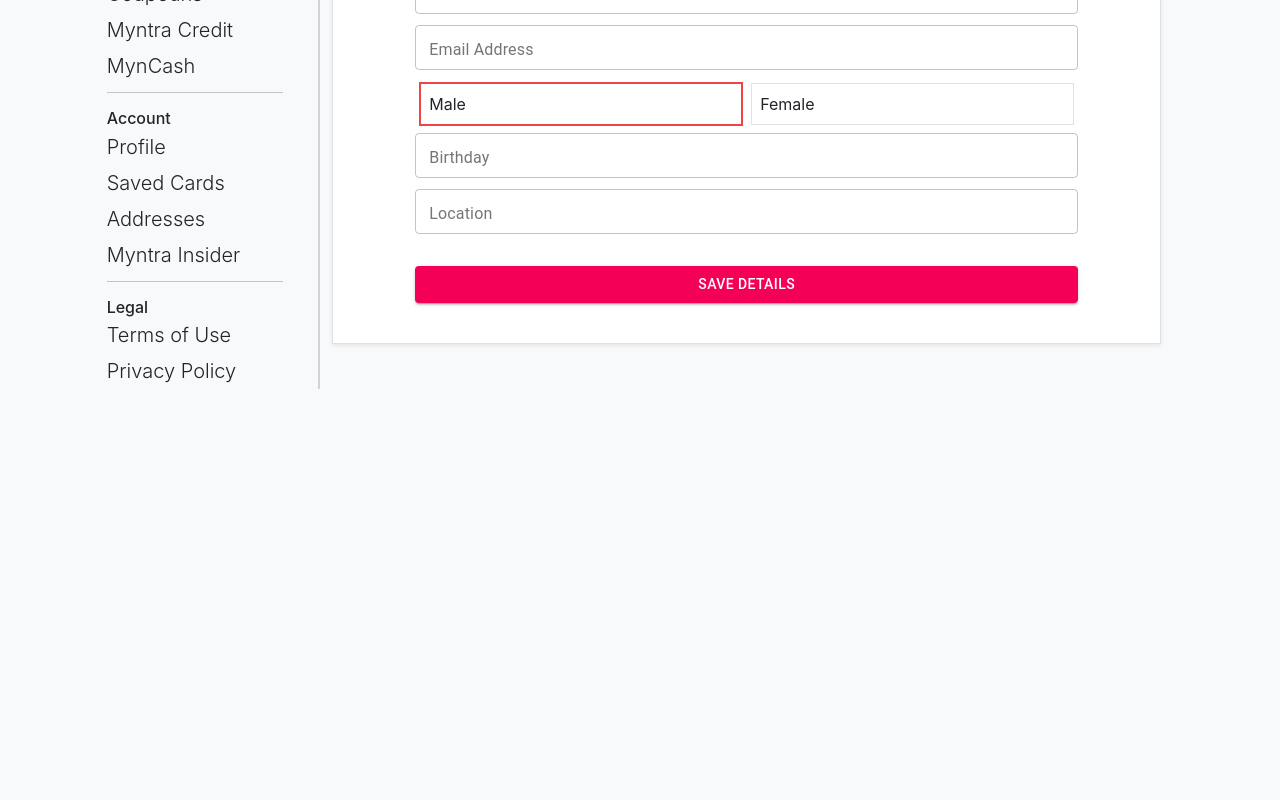
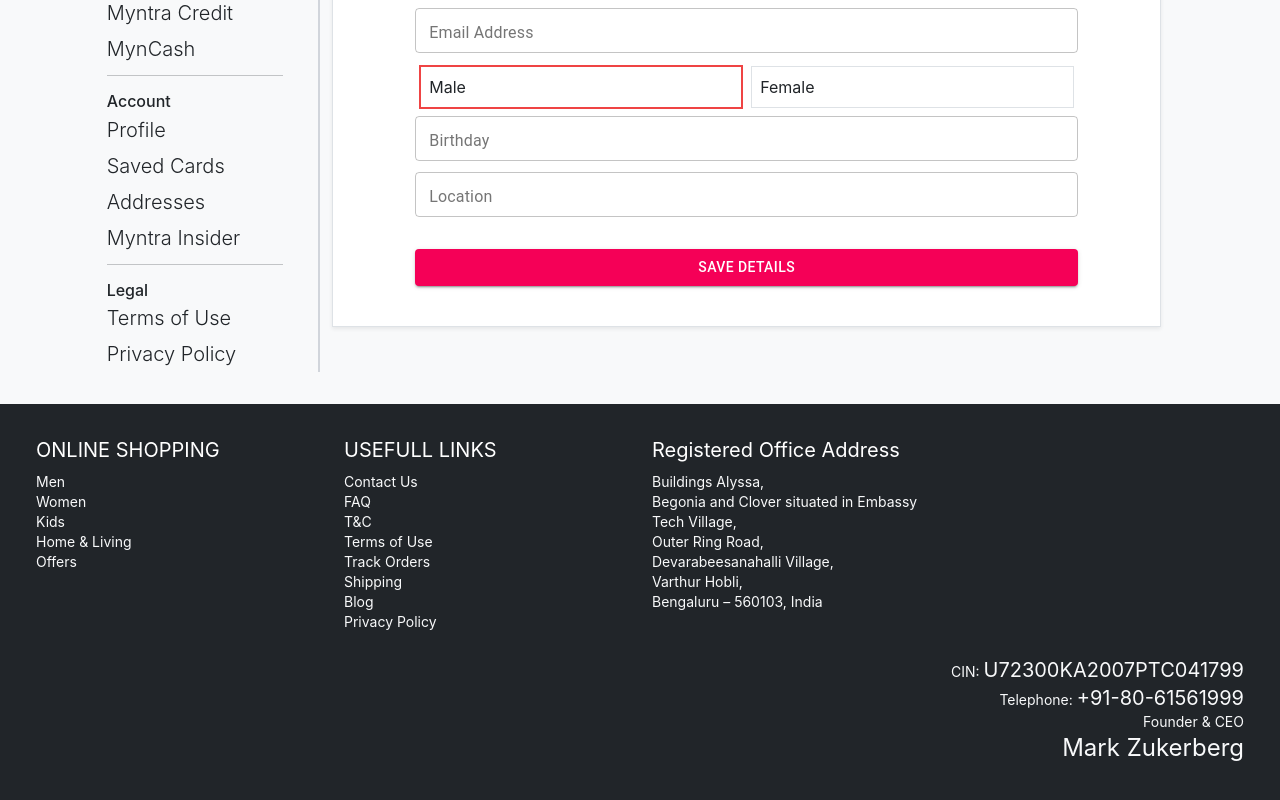
Before and after one commit to isrkrahul53/treevesto, a Next.js app: page /account/profile/edit in a window 1280 px wide. Shown: the part 416-1216 px from the top of the page. Before the commit the page ends 837 px from the top, so only its background shows below. Built offline with nearby package versions, Linux system fonts and the light colour scheme; no server answers.

Commit message:
Footer added

```diff
--- /dev/null
+++ b/component/common/footer.tsx
@@ -0,0 +1,46 @@
+export default function Footer(){
+    return <div className="bg-dark text-white p-4">
+        <div className="container">
+            <div className="row">
+                <div className="col-md-3">
+                    <h3 className="my-2 text-xl">ONLINE SHOPPING</h3>
+                    <div className="cursor-pointer text-sm text-light">Men</div>
+                    <div className="cursor-pointer text-sm text-light">Women</div>
+                    <div className="cursor-pointer text-sm text-light">Kids</div>
+                    <div className="cursor-pointer text-sm text-light">Home & Living</div>
+                    <div className="cursor-pointer text-sm text-light">Offers</div>
+
+                </div>
+                <div className="col-md-3">
+                    <h3 className="my-2 text-xl">USEFULL LINKS</h3>
+                    <div className="cursor-pointer text-sm text-light">Contact Us</div>
+                    <div className="cursor-pointer text-sm text-light">FAQ</div>
+                    <div className="cursor-pointer text-sm text-light">T&C</div>
+                    <div className="cursor-pointer text-sm text-light">Terms of Use</div>
+                    <div className="cursor-pointer text-sm text-light">Track Orders</div>
+                    <div className="cursor-pointer text-sm text-light">Shipping</div>
+                    <div className="cursor-pointer text-sm text-light">Blog</div>
+                    <div className="cursor-pointer text-sm text-light">Privacy Policy</div>
+                </div>
+                <div className="col-md-3">
+                    <div className="my-2 text-xl">Registered Office Address</div>
+                    <div className="cursor-pointer text-sm text-light">Buildings Alyssa,</div>
+                    <div className="cursor-pointer text-sm text-light">Begonia and Clover situated in Embassy Tech Village,</div>
+                    <div className="cursor-pointer text-sm text-light">Outer Ring Road,</div>
+                    <div className="cursor-pointer text-sm text-light">Devarabeesanahalli Village,</div>
+                    <div className="cursor-pointer text-sm text-light">Varthur Hobli,</div>
+                    <div className="cursor-pointer text-sm text-light">Bengaluru – 560103, India</div>
+                </div>
+                <div className="col-md-3">
+                </div>
+            </div>
+            <div className="row my-4 md:my-2">
+                <div className="text-right">
+                    <div className="cursor-pointer text-sm text-light">CIN: <span className="text-xl">U72300KA2007PTC041799</span> </div>
+                    <div className="cursor-pointer text-sm text-light">Telephone: <span className="text-xl">+91-80-61561999</span> </div>
+                    <div className="cursor-pointer text-sm text-light">Founder & CEO <div className="text-2xl">Mark Zukerberg</div> </div>
+                </div>
+            </div>
+        </div>
+    </div>
+}
--- a/component/common/layout.tsx
+++ b/component/common/layout.tsx
@@ -6,6 +6,7 @@
 import CustomAlert from './customAlert';
 import { useRouter } from 'next/router';
 import Sidebar from './sidebar';
+import Footer from './footer';
 
 declare var $:any;
 export default function Layout(props){
@@ -22,7 +23,7 @@
 
     useEffect(()=>{
         var x = document.getElementById("header").offsetHeight
-        setNavHeight(x-22)
+        setNavHeight(x-18)
     })
 
     useEffect(()=>{
@@ -74,20 +75,20 @@
     return <div>
       <CustomAlert error={props.error} success={props.success} />
         <div id="header" className="container-fluid navbar navbar-expand-lg navbar-light bg-white py-0 pb-1 shadow-sm fixed top-0 w-full z-40">
-            <div className="flex items-center">
+            <div className="flex items-center p-1 md:p-3">
                 <span className="navbar-brand flex items-center">
                     <div className="md:hidden"><Sidebar data={categories} /></div>
                     <Link href="/">
-                        <img src="/logo.png" className="w-24 md:w-40" alt="logo"/>
+                        <img src="/logo.png" className="w-20 md:w-32 mx-2" alt="logo"/>
                     </Link>
                 </span>
                 <ul className="navbar-nav hidden md:flex me-auto mb-2 mb-lg-0">
                     {categories.filter(e=>e.parentCatId === "0").map((el,key)=>(
-                        <li key={key} className={"nav-item py-3 "+styles.dropdown}>
-                            <section className="nav-link h5 p-3" id="navbarDropdownMen" role="button" data-bs-toggle="dropdown" aria-expanded="false">
+                        <li key={key} className={"nav-item "+styles.dropdown}>
+                            <section className="nav-link text-2xl px-3" id="navbarDropdownMen" role="button" data-bs-toggle="dropdown" aria-expanded="false">
                                 {el.catName}
                             </section>
-                            <ul className={"dropdown-menu d-none shadow z-20"} style={{position:"fixed",top:navHeight,left:"5%",width:"40%",margin:"0 auto"}} aria-labelledby="navbarDropdownMen">
+                            <ul className={"dropdown-menu d-none shadow z-0"} style={{position:"fixed",top:navHeight,left:"5%",width:"80%",margin:"0 auto"}} aria-labelledby="navbarDropdownMen">
                                 <div className="container p-0">
                                     {categories.filter(e=>e.parentCatId === el._id).map((e,k)=>(
                                         <div key={k}><Link href={"/"+e._id}><li className="dropdown-item cursor-pointer"> {e.catName} </li></Link></div>
@@ -133,7 +134,7 @@
                     </li>
                     <li className="flex items-center justify-end">
                     <Link href="/wishlist">
-                        <div className="flex items-start">
+                        <div className="flex items-start cursor-pointer">
                             <img src="/assets/icons/favorite_border-24px.svg" className="mx-2" width="30px" alt="favorite_border-24px"/>
                             <sup className="font-bold -ml-2 bg-danger text-white p-1 py-2 rounded"> {wishlist} </sup>
                         </div>
@@ -141,7 +142,7 @@
                     </li>
                     <li className="flex items-center justify-end">
                     <Link href="/checkout/cart">
-                        <div className="flex items-start">
+                        <div className="flex items-start cursor-pointer">
                             <img src="/assets/icons/local_mall-24px.svg" className="mx-2" width="30px" alt="local_mall-24px"/>
                             <sup className="font-bold -ml-2 bg-danger text-white p-1 py-2 rounded">{cart}</sup>
                         </div>
@@ -153,8 +154,10 @@
 
         </div>
 
-        <div style={{height:navHeight+18}}></div>
+        <div style={{height:navHeight+5}}></div>
         {props.children}
+
+        <Footer />
 
     </div>
 }
--- a/component/common/sidebar.tsx
+++ b/component/common/sidebar.tsx
@@ -122,9 +122,9 @@
   return (
     <div>
         <React.Fragment>
-            <Button onClick={toggleDrawer('left', true)}>
-              <MenuIcon />
-            </Button>
+              <MenuIcon onClick={toggleDrawer('left', true)} />
+            {/* <Button onClick={toggleDrawer('left', true)}>
+            </Button> */}
             <SwipeableDrawer
                 anchor={'left'}
                 open={state['left']}
--- a/component/pages/checkout.tsx
+++ b/component/pages/checkout.tsx
@@ -12,7 +12,7 @@
     <div className="container-fluid">
         <span className="navbar-brand">
             <Link href="/">
-                <img src="/logo.png" width="150px" alt="logo"/>
+                <img src="/logo.png" className="w-24 md:w-40" alt="logo"/>
             </Link>
         </span>
 
@@ -24,7 +24,7 @@
             <h5 className={props.active == 3?"text-xl p-2 border-b-4 text-4xl text-green-500 border-green-500":"text-xl p-2"}>Payment</h5>
         </div>
 
-        <div className="flex items-center">
+        <div className="items-center hidden md:flex">
             <img src="/assets/images/checkout/security-icon-27.jpg" width="50px" alt="security-icon-27"/>
             <h5 className="text-xl">100% Secure</h5>
         </div>
--- a/pages/index.tsx
+++ b/pages/index.tsx
@@ -42,10 +42,10 @@
 
       <Layout error={error} success={success} close={closeAlert}>
 
-        <img src="/assets/images/freeshipping.jpg" alt="freeShipping"/>
+        {/* <img src="/assets/images/freeshipping.jpg" alt="freeShipping"/> */}
         <Banner images={banner} />
 
-        <div className="container">
+        <div className="container my-2">
 
           {props.sections?.map((el,key)=>(
             <div key={key}>
--- a/styles/layout.module.scss
+++ b/styles/layout.module.scss
@@ -1,5 +1,5 @@
 .zIndex_10 {
-    z-index: 10
+    z-index: -10 !important;
 }
 .dropdown:hover {
     section {
```
Also changed, not shown: public/assets/icons/menu.png (added), public/myntra.png (added).
